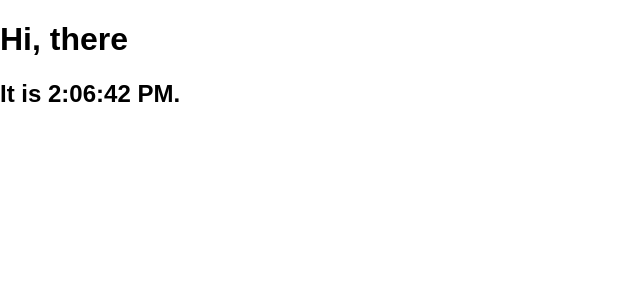
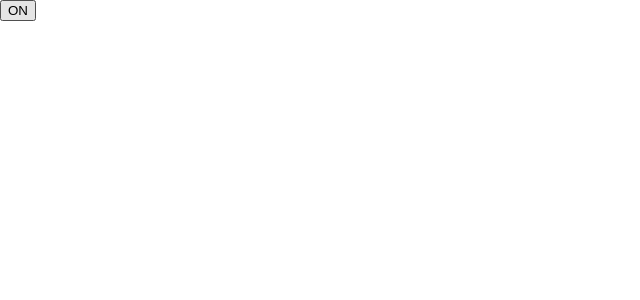
Before and after one commit to SYuvaraj/reactofficial, a React (Create React App) app in the folder my-app/: page / in a window 1280 px wide. Shown: the top 300 px of the page, without its empty margins (0-640 px from the left). Built offline with nearby package versions, Linux system fonts and the light colour scheme.

Commit message:
event Hanlding

```diff
--- a/my-app/src/App.js
+++ b/my-app/src/App.js
@@ -2,6 +2,7 @@ import React, { Component } from 'react';
 import logo from './logo.svg';
 import './App.css';
 import Comment from './Comment.js';
+import EventHandling from './components/eventHandling.js';
 
 class App extends Component {
   render() {
@@ -37,6 +38,8 @@ class App extends Component {
         <Comment  date={comment.date}
                   text={comment.text}
                   author={comment.author} />
+
+        <EventHandling />
       </div>
     );
   }
--- /dev/null
+++ b/my-app/src/components/eventHandling.js
@@ -0,0 +1,26 @@
+import React, {Component} from 'react';
+
+class EventHandling extends React.Component{
+
+	constructor(props){
+		super(props);
+		this.state = {isToggleOn: true};
+
+		this.handleClick = this.handleClick.bind(this);
+	}
+
+	handleClick(){
+		this.setState( prevState =>({
+			isToggleOn: !prevState.isToggleOn
+		}));
+	}
+	render(){
+		return(
+			<button onClick = {this.handleClick}>
+				{this.state.isToggleOn ? 'ON' : 'OFF'}
+			</button>
+		);
+	}
+}
+
+export default EventHandling;
--- a/my-app/src/index.js
+++ b/my-app/src/index.js
@@ -3,7 +3,9 @@ import ReactDOM from 'react-dom';
 import './index.css';
 import App from './App';
 import Clock from './Clock';
+import EventHandling from './components/eventHandling.js';
+
 import registerServiceWorker from './registerServiceWorker';
 
-ReactDOM.render(<Clock />, document.getElementById('root'));
+ReactDOM.render(<EventHandling />, document.getElementById('root'));
 registerServiceWorker();
```
